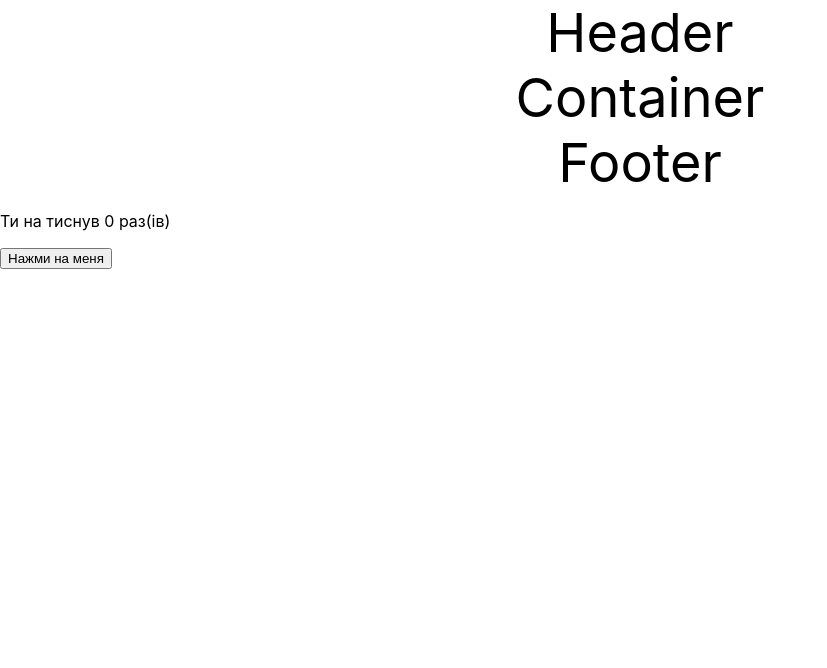
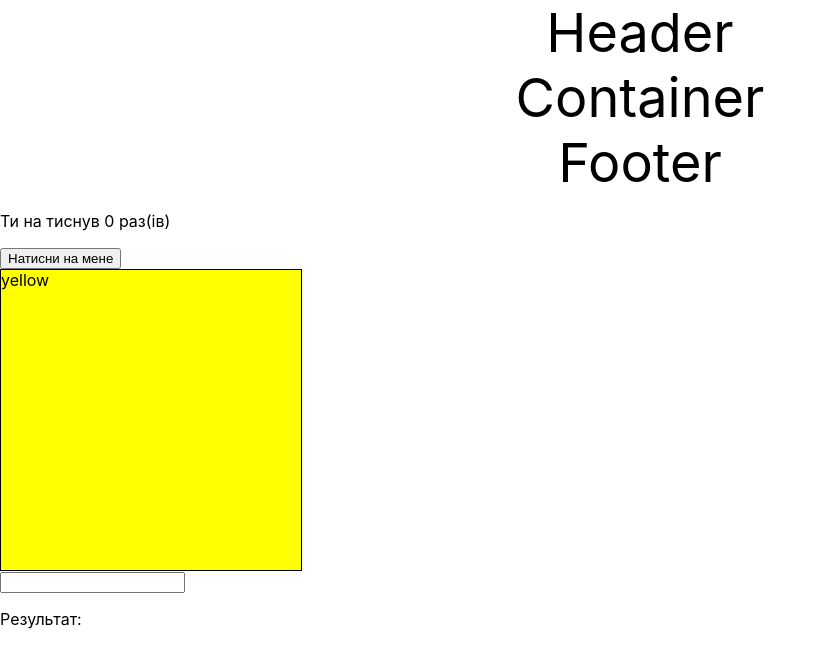
Before and after one commit to evgeniy-20/todolist, a React (Create React App) app: page / in a window 1280 px wide. Shown: the top 668 px of the page, without its empty margins (0-827 px from the left). Built offline with nearby package versions, Linux system fonts and the light colour scheme.

Commit message:
input-example

```diff
--- a/src/App.css
+++ b/src/App.css
@@ -15,3 +15,16 @@
   text-align: center;
   font-size: 54px;
 }
+
+.yellow {
+  border: 1px solid black;
+  background-color: yellow;
+  width: 300px;
+  height: 300px;
+}
+.green {
+  border: 1px solid black;
+  background-color: green;
+  width: 300px;
+  height: 300px;
+}
--- a/src/App.js
+++ b/src/App.js
@@ -3,6 +3,9 @@ import Header from './Header';
 import Container from './Container';
 import Footer from './Footer';
 import Button from './Button';
+import List from './List';
+import Input from './input';
+import Inputexample from './Inputexample';
 
 function App() {
   return (
@@ -11,6 +14,9 @@ function App() {
       <Container />
       <Footer />
       <Button />
+      <List />
+      <Input />
+      <Inputexample />
     </div>
   );
 }
--- a/src/Button.js
+++ b/src/Button.js
@@ -5,7 +5,7 @@ function Button() {
   return (
     <div>
         <p>Ти на тиснув {count} раз(ів)</p>
-        <button onClick={() => setCount(count + 1)}>Нажми на меня</button>
+        <button onClick={() => setCount(count + 1)}>Натисни на мене </button>
     </div>
   )
 }
--- a/src/Container.js
+++ b/src/Container.js
@@ -2,7 +2,9 @@ import React from 'react'
 
 function Container() {
   return (
-    <div className='container'>Container</div>
+    <div className='container'>
+      Container
+    </div>
   )
 }
 
--- /dev/null
+++ b/src/Inputexample.js
@@ -0,0 +1,17 @@
+import React, {useState} from 'react'
+
+function Inputexample() {
+  const [value, setValue] = useState('')
+
+  const handleChange  = (event) => {
+    setValue(event.target.value);
+  }
+  return (
+    <div>
+        <input value={value} onChange={handleChange} />
+		<p>Результат: {value}</p>
+    </div>
+  )
+}
+
+export default Inputexample
--- /dev/null
+++ b/src/List.js
@@ -0,0 +1,12 @@
+import React, {useState} from 'react'
+
+function List() {
+
+  return (
+    <div>
+
+    </div>
+  )
+}
+
+export default List
--- /dev/null
+++ b/src/input.js
@@ -0,0 +1,20 @@
+import React, {useState} from 'react'
+
+function Input() {
+  const [color, setColor] = useState('yellow');
+  const handleClick = () => {
+    if ( color === 'yellow') {
+      setColor('green');
+    } else {
+      setColor('yellow');
+    }
+
+  }
+  return (
+    <div>
+      <div className= {color} onClick = {handleClick}> {color}</div>
+    </div>
+  )
+}
+
+export default Input
```
